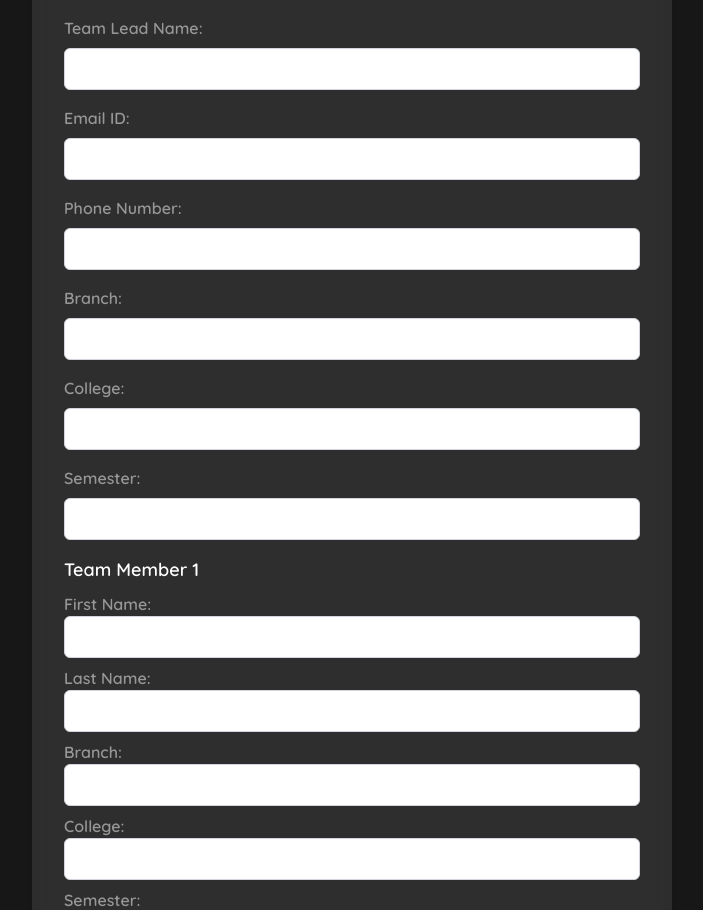
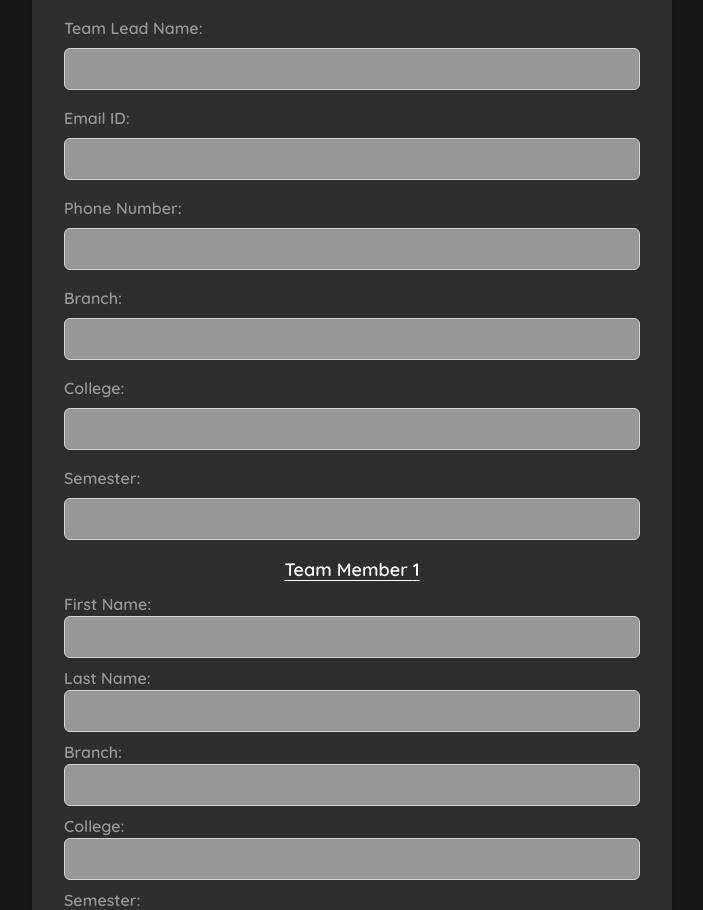
Before and after one commit to IEEE-SB-MITS/coreregistration, a Next.js app: page /bulk in a window 1280 px wide. Shown: the part 200-1110 px from the top of the page, without its empty margins (288-991 px from the left). Built offline with nearby package versions, Linux system fonts and the light colour scheme.

Commit message:
more fixes to bulk

```diff
--- a/app/bulk/page.jsx
+++ b/app/bulk/page.jsx
@@ -103,7 +103,7 @@ const BulkReg = () => {
               name="name"
               value={teamLead.name}
               onChange={handleTeamLeadChange}
-              className="block w-full px-3 py-2 border border-gray-300 rounded-md text-black"
+              className="block w-full px-3 py-2 border border-gray-300 bg-white/50  rounded-md text-black"
             />
           </div>
           <div className="mb-4">
@@ -113,7 +113,7 @@ const BulkReg = () => {
               name="email"
               value={teamLead.email}
               onChange={handleTeamLeadChange}
-              className="block w-full px-3 py-2 border border-gray-300 rounded-md text-black"
+              className="block w-full px-3 py-2 border border-gray-300 bg-white/50  rounded-md text-black"
               required
             />
           </div>
@@ -124,7 +124,7 @@ const BulkReg = () => {
               name="phone"
               value={teamLead.phone}
               onChange={handleTeamLeadChange}
-              className="block w-full px-3 py-2 border border-gray-300 rounded-md text-black"
+              className="block w-full px-3 py-2 border border-gray-300 bg-white/50  rounded-md text-black"
               required
             />
           </div>
@@ -135,7 +135,7 @@ const BulkReg = () => {
               name="branch"
               value={teamLead.branch}
               onChange={handleTeamLeadChange}
-              className="block w-full px-3 py-2 border border-gray-300 rounded-md text-black"
+              className="block w-full px-3 py-2 border border-gray-300 bg-white/50  rounded-md text-black"
               required
             />
           </div>
@@ -146,7 +146,7 @@ const BulkReg = () => {
               name="college"
               value={teamLead.college}
               onChange={handleTeamLeadChange}
-              className="block w-full px-3 py-2 border border-gray-300 rounded-md text-black"
+              className="block w-full px-3 py-2 border border-gray-300 bg-white/50  rounded-md text-black"
               required
             />
           </div>
@@ -157,7 +157,7 @@ const BulkReg = () => {
               name="semester"
               value={teamLead.semester}
               onChange={handleTeamLeadChange}
-              className="block w-full px-3 py-2 border border-gray-300 rounded-md text-black"
+              className="block w-full px-3 py-2 border border-gray-300 bg-white/50  rounded-md text-black"
               required
             />
           </div>
@@ -166,7 +166,7 @@ const BulkReg = () => {
           {/* Team Member Input Fields */}
           {teamMembers.map((member, index) => (
             <div key={index} className="mt-4">
-              <h3 className="text-lg font-semibold mb-2">Team Member {index + 1}</h3>
+              <h3 className="text-lg font-semibold mb-2 underline underline-offset-4 text-center">Team Member {index + 1}</h3>
               <div className="mb-2">
                 <label className="block text-white/50">First Name:</label>
                 <input
@@ -174,7 +174,7 @@ const BulkReg = () => {
                   name="firstName"
                   value={member.firstName}
                   onChange={(e) => handleInputChange(e, index)}
-                  className="block w-full px-3 py-2 border border-gray-300 rounded-md text-black"
+                  className="block w-full px-3 py-2 border border-gray-300 bg-white/50  rounded-md text-black"
                   required
                 />
               </div>
@@ -185,7 +185,7 @@ const BulkReg = () => {
                   name="lastName"
                   value={member.lastName}
                   onChange={(e) => handleInputChange(e, index)}
-                  className="block w-full px-3 py-2 border border-gray-300 rounded-md text-black"
+                  className="block w-full px-3 py-2 border border-gray-300 bg-white/50  rounded-md text-black"
                   required
                 />
               </div>
@@ -196,7 +196,7 @@ const BulkReg = () => {
                   name="branch"
                   value={member.branch}
                   onChange={(e) => handleInputChange(e, index)}
-                  className="block w-full px-3 py-2 border border-gray-300 rounded-md text-black"
+                  className="block w-full px-3 py-2 border border-gray-300 bg-white/50  rounded-md text-black"
                   required
                 />
               </div>
@@ -207,7 +207,7 @@ const BulkReg = () => {
                   name="college"
                   value={member.college}
                   onChange={(e) => handleInputChange(e, index)}
-                  className="block w-full px-3 py-2 border border-gray-300 rounded-md text-black"
+                  className="block w-full px-3 py-2 border border-gray-300 bg-white/50  rounded-md text-black"
                   required
                 />
               </div>
@@ -218,12 +218,14 @@ const BulkReg = () => {
                   name="semester"
                   value={member.semester}
                   onChange={(e) => handleInputChange(e, index)}
-                  className="block w-full px-3 py-2 border border-gray-300 rounded-md text-black"
+                  className="block w-full px-3 py-2 border border-gray-300 bg-white/50  rounded-md text-black"
                   required
                 />
               </div>
             </div>
           ))}
+          <div className='flex flex-col items-center gap-4 w-full'>
+          <h1 className='text-2xl underline underline-offset-4'>Payment</h1>
           <Image src={Qr} alt="QR" width={180} height={180} className='flex items-center justify-center' />
     <span className="text-white text-sm">Scan the QR code to make payment</span>
     <span>OR</span>
@@ -238,7 +240,7 @@ const BulkReg = () => {
               name="transactionId"
               value={teamLead.transactionId}
               onChange={handleTeamLeadChange}
-              className="block w-full px-3 py-2 border border-gray-300 rounded-md text-black"
+              className="block w-full px-3 py-2 border border-gray-300 bg-white/50  rounded-md text-black"
               required
             />
           </div>
@@ -249,10 +251,12 @@ const BulkReg = () => {
               name="paymentScreenshot"
               accept="image/*"
               onChange={handleScreenshotChange}
-              className="block w-full px-3 py-2 border border-gray-300 rounded-md text-black"
+              className="block w-full px-3 py-2 border border-gray-300 bg-white/50  rounded-md font-bold text-black/75"
               required
             />
           </div>
+          </div>
+
           <div className='w-full flex flex-col  justify-center items-center'>
           <button
             type="submit"
```
Also changed, not shown: 2 other files (tests, documents, lock files or other folders).
